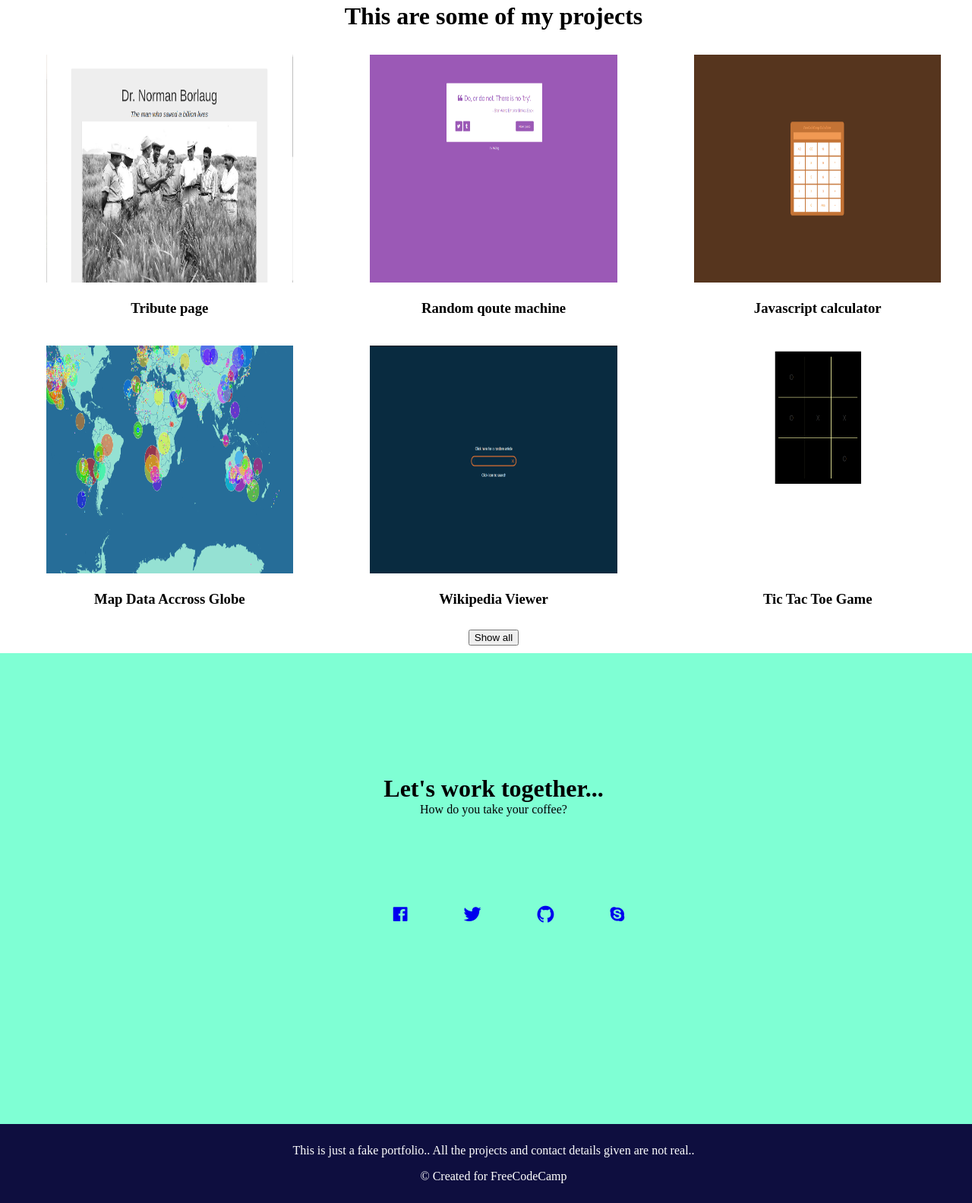
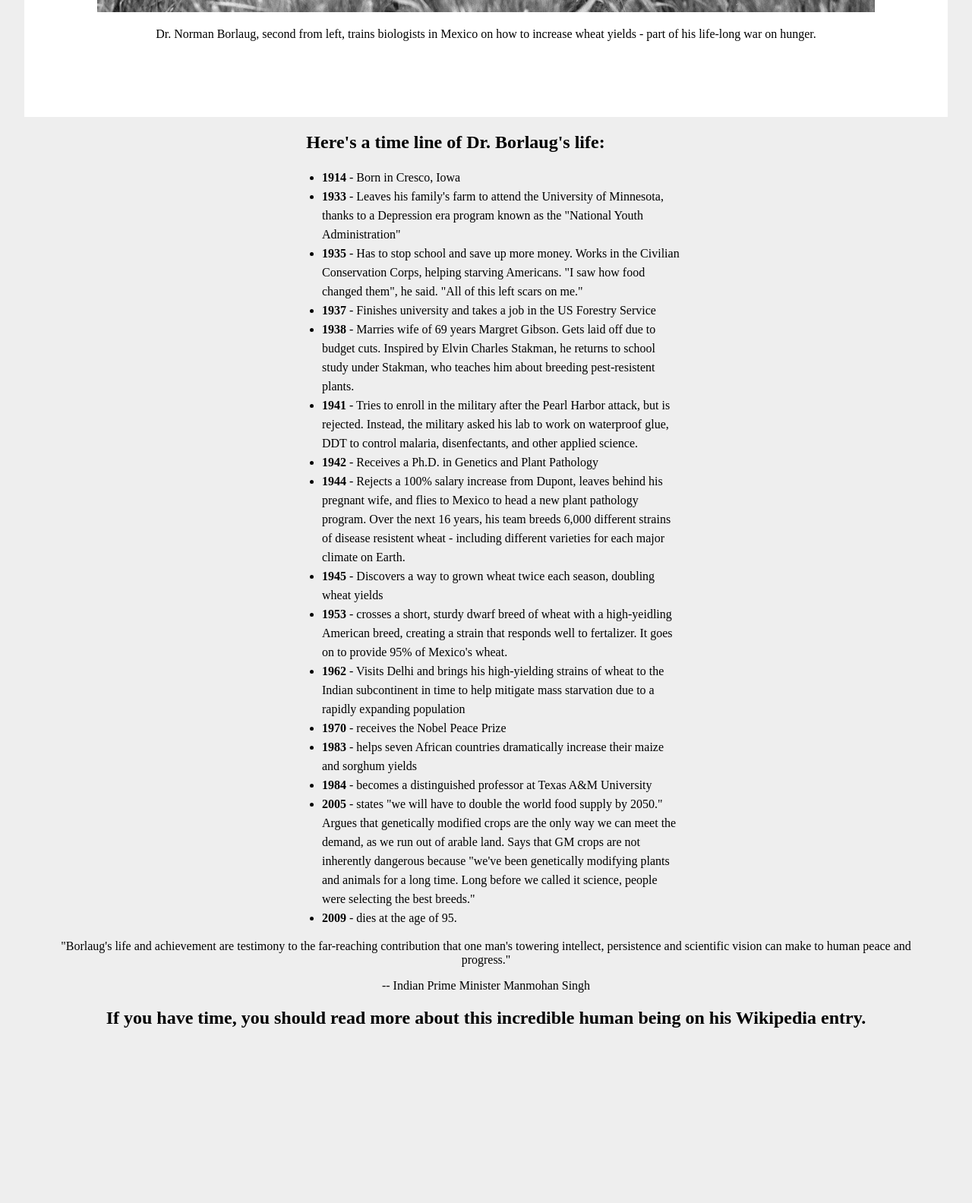
Before and after one commit to JamesOkunlade/ljblunts.github.io, a plain HTML site: page index.html in a window 1280 px wide. Shown: the part 728-2312 px from the top of the page at 76% size. After the commit the page ends 2102 px from the top, so only its background shows below. Drawn offline with nearby package versions, Linux system fonts and the light colour scheme.

Commit message:
Adnan and James collaborative project

```diff
--- a/css/master.css
+++ /dev/null
@@ -1,105 +0,0 @@
-body {
-  margin: 0;
-  padding: 0;
-}
-
-ul {
-  list-style: none;
-  /* float: right; */
-}
-
-li {
-  display: inline;
-  padding: 35px;
-  font-size: 25px;
-}
-
-.first-section {
-  background: #AFEEEE;
-  height: 700px;
-}
-
-.nav {
-  padding: 10px;
-}
-
-.nav img {
-  width: 50px;
-  float: left;
-  margin-right: 70%;
-}
-
-.content {
-  width: 100%;
-  height: 100%;
-  text-align: center;
-}
-
-.details {
-  padding: 200px;
-}
-
-.second-section {
-  text-align: center;
-  padding: 10px;
-  width: 100%;
-  height: auto;
-  margin: 0 auto;
-  text-align: center;
-}
-
-.grid-container {
-  padding: 0;
-  width: 100%;
-  display: flex;
-}
-
-.grid {
-  width: 33%;
-  height: auto;
-  padding: 10px;
-}
-
-.grid img {
-  width: 80%;
-  height: 300px;
-}
-
-.third-section {
-  width: 100%;
-  height: 600px;
-  background: #7FFFD4;
-  text-align: center;
-  padding: 10px;
-}
-
-.third-section h1 {
-  margin: 0 auto;
-  padding-top: 150px;
-}
-
-.third-section p {
-  margin: 0 auto;
-  padding-bottom: 100px;
-}
-
-.round {
-  width: 100px;
-  background: blue;
-  border: 2px solid white;
-  border-radius: 70%;
-}
-
-.links {
-  width: 50%;
-  height: 60px;
-  margin: 0 auto;
-}
-
-.fourth-section {
-  width: 100%;
-  padding: 10px;
-  color: #fff;
-  text-align: center;
-  background: #0e0e3f;
-}
--- /dev/null
+++ b/css/style.css
@@ -0,0 +1,40 @@
+body{
+	margin: 0;
+	padding:0;
+	text-align: center;
+	background-color: #eee;
+}
+
+.title{
+
+	height: 100px;
+
+}
+
+.section1{
+	width: 95%;
+	margin: 0 auto;
+	background-color: #fff;
+
+}
+
+.section1 p {
+	padding-bottom: 100px;
+}
+.section2{
+	width: 40%;
+	margin: 0 auto;
+
+}
+.section2 h2 {
+	margin-left: -80px;
+
+}
+.section2 ul li {
+	text-align: left;
+	line-height: 25px;
+}
+.footer{
+	width: 90%;
+	margin: 0 auto;
+}
--- a/index.html
+++ b/index.html
@@ -1,90 +1,74 @@
 <!DOCTYPE html>
-<html lang="en" dir="ltr">
+<html lang="en">
 
 <head>
-  <meta charset="utf-8">
-  <link rel="stylesheet" href="css/master.css" type="text/css">
-  <link href="https://unpkg.com/ionicons@4.4.2/dist/css/ionicons.min.css" rel="stylesheet">
-  <title>Microverse Zina James Project</title>
+  <meta charset="UTF-8">
+  <title>Fork Me! FCC: Test Suite Template</title>
+  <link rel="stylesheet" href="css/style.css">
 </head>
 
 <body>
-  <div class="first-section">
-    <div class="nav">
-      <ul>
-        <li><img src="images/menu.png" alt="icon"></li>
-        <li>About</li>
-        <li>Work</li>
-        <li>Contact</li>
-      </ul>
+  <header>
+    <div class="title">
+      <h1>Dr. Norman Borlaug</h1>
+      <p>The man who saved a billion lives</p>
     </div>
-    <div class="content">
-      <div class="details">
-        <h1>Hey I'am Mimic.</h1>
-        <p>a web developer</p>
-      </div>
-    </div>
+  </header>
+  <section class="section1">
+    <img src="images/banner.jpg" alt="banner">
+    <p>Dr. Norman Borlaug, second from left, trains biologists in Mexico on how to increase wheat yields - part of his life-long war on hunger. </p>
+
+  </section>
+  <section class="section2">
+    <h2>Here's a time line of Dr. Borlaug's life:</h2>
+    <ul>
+      <li><strong>1914</strong> - Born in Cresco, Iowa</li>
+      <li><strong>1933</strong> - Leaves his family's farm to attend the University of Minnesota, thanks to a Depression era program known as the "National Youth Administration"</li>
+      <li><strong>1935</strong> - Has to stop school and save up more money. Works in the Civilian Conservation Corps, helping starving Americans. "I saw how food changed them", he said. "All of this left scars on me."</li>
+      <li><strong>1937</strong> - Finishes university and takes a job in the US Forestry Service</li>
+      <li><strong>1938</strong> - Marries wife of 69 years Margret Gibson. Gets laid off due to budget cuts. Inspired by Elvin Charles Stakman, he returns to school study under Stakman, who teaches him about breeding pest-resistent plants.</li>
+      <li><strong>1941</strong> - Tries to enroll in the military after the Pearl Harbor attack, but is rejected. Instead, the military asked his lab to work on waterproof glue, DDT to control malaria, disenfectants, and other applied science.</li>
+      <li><strong>1942</strong> - Receives a Ph.D. in Genetics and Plant Pathology</li>
+      <li><strong>1944</strong> - Rejects a 100% salary increase from Dupont, leaves behind his pregnant wife, and flies to Mexico to head a new plant pathology program. Over the next 16 years, his team breeds 6,000 different strains of disease
+        resistent wheat - including different varieties for each major climate on Earth.</li>
+      <li><strong>1945</strong> - Discovers a way to grown wheat twice each season, doubling wheat yields</li>
+      <li><strong>1953</strong> - crosses a short, sturdy dwarf breed of wheat with a high-yeidling American breed, creating a strain that responds well to fertalizer. It goes on to provide 95% of Mexico's wheat.</li>
+      <li><strong>1962</strong> - Visits Delhi and brings his high-yielding strains of wheat to the Indian subcontinent in time to help mitigate mass starvation due to a rapidly expanding population</li>
+      <li><strong>1970</strong> - receives the Nobel Peace Prize</li>
+      <li><strong>1983</strong> - helps seven African countries dramatically increase their maize and sorghum yields</li>
+      <li><strong>1984</strong> - becomes a distinguished professor at Texas A&M University</li>
+      <li><strong>2005</strong> - states "we will have to double the world food supply by 2050." Argues that genetically modified crops are the only way we can meet the demand, as we run out of arable land. Says that GM crops are not inherently
+        dangerous because "we've been genetically modifying plants and animals for a long time. Long before we called it science, people were selecting the best breeds."</li>
+      <li><strong>2009</strong> - dies at the age of 95.</li>
+    </ul>
+
+
+  </section>
+
+
+  <div class="footer">
+      <p>"Borlaug's life and achievement are testimony to the far-reaching contribution that one man's towering intellect, persistence and scientific vision can make to human peace and progress."</p>
+      <p>-- Indian Prime Minister Manmohan Singh</p>
+      <h2>If you have time, you should read more about this incredible human being on his Wikipedia entry.</h2>
   </div>
-  <div class="second-section">
-    <h1>This are some of my projects</h1>
-    <div class="grid-container">
-      <div class="grid">
-        <img src="images/grid1.png" alt="images/grid1">
-        <h3>Tribute page</h3>
-      </div>
-      <div class="grid">
-        <img src="images/grid2.png" alt="images/grid2">
-        <h3>Random qoute machine</h3>
-      </div>
-      <div class="grid">
-        <img src="images/grid3.png" alt="images/grid3">
-        <h3>Javascript calculator</h3>
-      </div>
-    </div>
-    <div class="grid-container">
-      <div class="grid">
-        <img src="images/grid4.png" alt="images/grid4">
-        <h3>Map Data Accross Globe</h3>
-      </div>
-      <div class="grid">
-        <img src="images/grid5.png" alt="images/grid5">
-        <h3>Wikipedia Viewer</h3>
-      </div>
-      <div class="grid">
-        <img src="images/grid6.png" alt="images/grid6">
-        <h3>Tic Tac Toe Game</h3>
-      </div>
-    </div>
-    <div class="button">
-      <input type="submit" name="Show all" value="Show all">
 
-    </div>
 
-  </div>
-  <div class="third-section">
-    <h1>Let's work together...</h1>
-    <p>How do you take your coffee?</p>
-    <div class="links">
-      <ul>
-        <li><a href="#"><i class="icon ion-logo-facebook"></i></a></li>
-        <li><a href="#"><i class="icon ion-logo-twitter"></i></a></li>
-        <li><a href="#"><i class="icon ion-logo-github"></i></a></li>
-        <li><a href="#"><i class="icon ion-logo-skype"></i></a></li>
-      </ul>
-    </div>
 
-    <!-- <ul>
-        <li class="round">Facebook</li>
-        <li class="round">GitHub</li>
-        <li class="round">Twitter</li>
-        <li class="round">Send a mail</li>
-        <li class="round">Call me</li>
-      </ul> -->
-  </div>
-  <div class="fourth-section">
-    <p>This is just a fake portfolio.. All the projects and contact details given are not real..</p>
-    <p>© Created for FreeCodeCamp</p>
-  </div>
+  <script src="https://cdn.freecodecamp.org/testable-projects-fcc/v1/bundle.js"></script>
+
+  <!--
+
+    Hello Camper!
+
+    For now, the test suite only works in Chrome!
+    Please read the README below in the JS Editor before beginning.
+    Feel free to delete this message once you have read it.
+    Good luck and Happy Coding!
+
+    - The freeCodeCamp Team
+
+    -->
+  <script src="js/index.js"></script>
 </body>
 
 </html>
```
Also changed, not shown: js/index.js (added, +28 -0 lines), images/banner.jpg (added), images/grid1.png (deleted), images/grid2.png (deleted), images/grid3.png (deleted), images/grid4.png (deleted), images/grid5.png (deleted), images/grid6.png (deleted), images/menu.png (deleted), license.txt (added), 2 other files.
